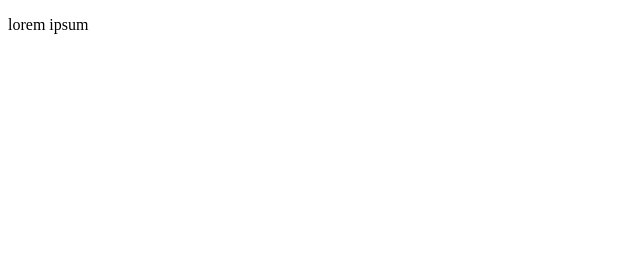
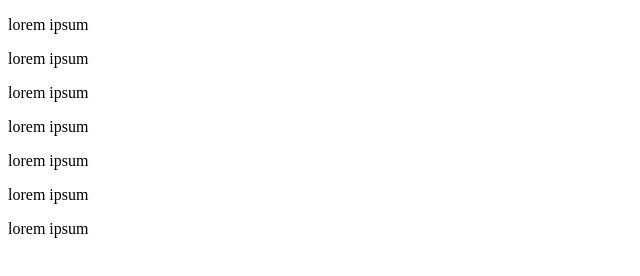
Before and after one commit to romanovici/myRepository, a plain HTML site: page index.html in a window 1280 px wide. Shown: the whole page, without its empty margins (0-640 px from the left). Drawn offline with Linux system fonts and the light colour scheme.

Commit message:
third commit

```diff
--- a/index.html
+++ b/index.html
@@ -6,5 +6,11 @@
 </head>
 <body>
 <p>lorem ipsum</p>
+<p>lorem ipsum</p>
+<p>lorem ipsum</p>
+<p>lorem ipsum</p>
+<p>lorem ipsum</p>
+<p>lorem ipsum</p>
+<p>lorem ipsum</p>
 </body>
 </html>
```
